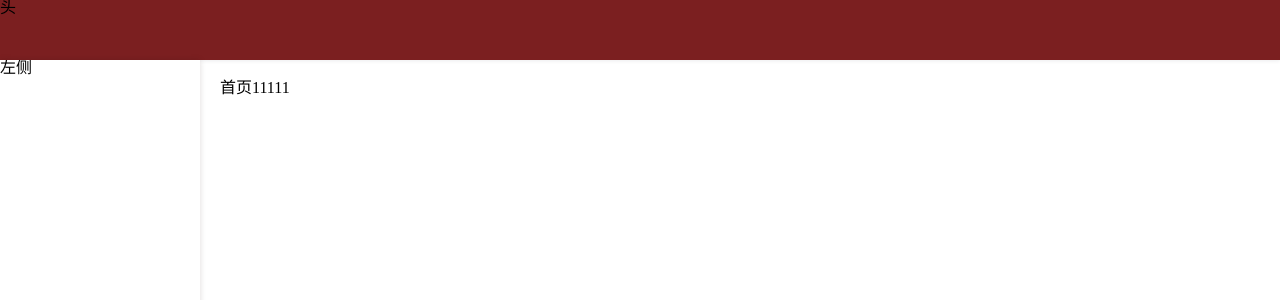
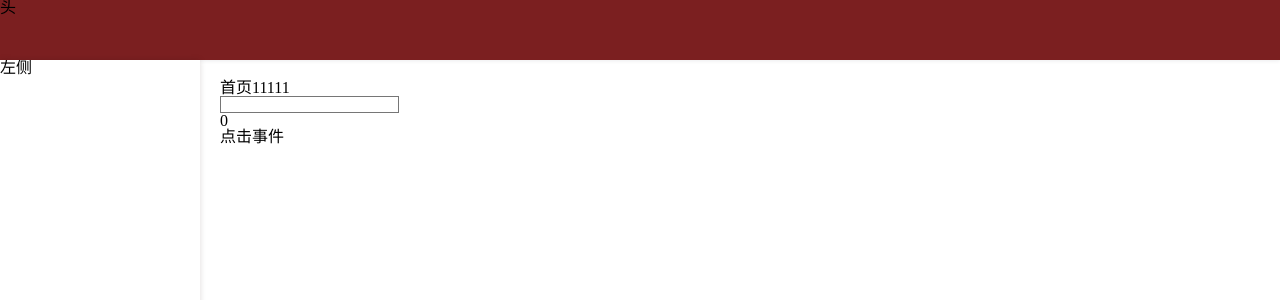
Before and after one commit to hzx1994211/vue3_ts_vite, a Vue app: page /home in a window 1280 px wide. Shown: the top 300 px of the page. Built offline with nearby package versions, Linux system fonts and the light colour scheme.

Commit message:
style:home

```diff
--- a/components.d.ts
+++ b/components.d.ts
@@ -5,8 +5,6 @@ import '@vue/runtime-core'
 
 declare module '@vue/runtime-core' {
   export interface GlobalComponents {
-    '* @Author': huangzhenxiang
-    '* @LastEditors': huangzhenxiang
     ElAside: typeof import('element-plus/es')['ElAside']
     ElContainer: typeof import('element-plus/es')['ElContainer']
     ElHeader: typeof import('element-plus/es')['ElHeader']
--- a/src/pages/home/index.vue
+++ b/src/pages/home/index.vue
@@ -2,10 +2,34 @@
  * @Author: huangzhenxiang
  * @Date: 2022-04-22 14:44:07
  * @LastEditors: huangzhenxiang
- * @LastEditTime: 2022-04-22 15:02:06
+ * @LastEditTime: 2022-04-26 14:22:55
 -->
 <template>
   <div>
     <div>首页11111</div>
+    <input list="listName" class="list">
+    <datalist id="listName">
+      <option value="value1" />
+      <option value="value2" />
+      <option value="value3" />
+      <option value="value4" />
+      <option value="value5" />
+    </datalist>
+    <div>{{num}}</div>
+    <div @click="btnClick">点击事件</div>
   </div>
 </template>
+<script lang="ts" setup>
+import { Ref, ref, reactive } from "vue";
+let num = ref(0);
+function btnClick() {
+  num.value++;
+  console.log(num, "----num");
+}
+</script>
+
+<style lang="scss" scoped>
+.list {
+  border: 1px solid rgb(118, 118, 118);
+}
+</style>
--- a/vite.config.ts
+++ b/vite.config.ts
@@ -2,7 +2,7 @@
  * @Author: huangzhenxiang
  * @Date: 2022-04-18 16:44:51
  * @LastEditors: huangzhenxiang
- * @LastEditTime: 2022-04-22 15:47:09
+ * @LastEditTime: 2022-04-26 14:45:32
  */
 import { defineConfig } from 'vite'
 import vue from '@vitejs/plugin-vue'
@@ -15,7 +15,6 @@ import path from 'path'
 import viteCompression from 'vite-plugin-compression'
 // https://vitejs.dev/config/
 export default defineConfig({
-  //@ts-ignore
   root: process.cwd(),
   base: './', //打包路径
   plugins: [
@@ -73,4 +72,5 @@ export default defineConfig({
     https: false,
     proxy: {}
   },
+
 })
```
